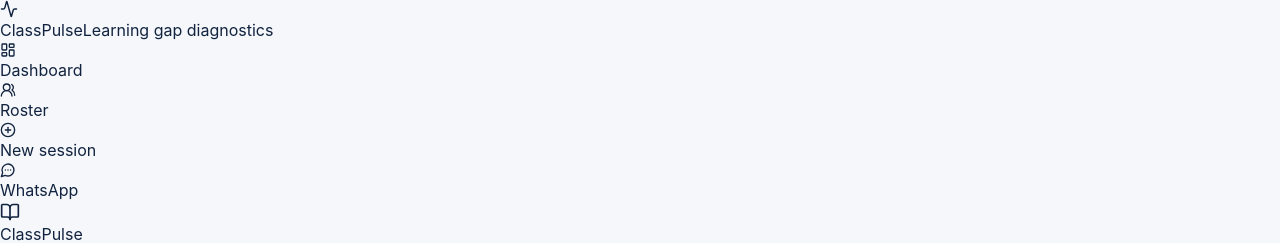
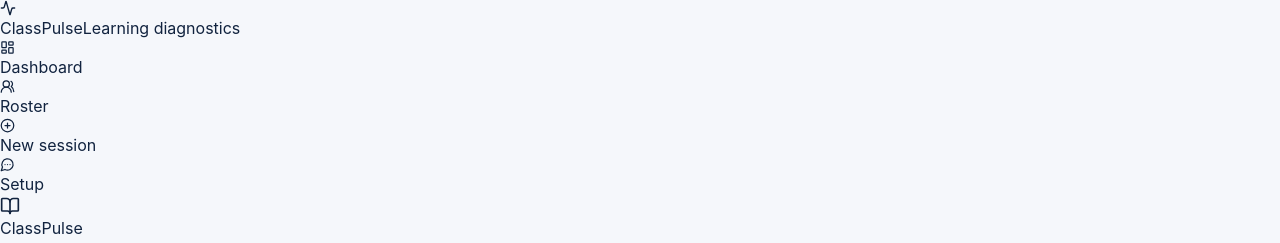
Before and after one commit to sricharanreddycheruku/Studentgap, a React (Vite) app in the folder client/: page /login in a window 1280 px wide. Shown: the top 243 px of the page. Built offline with nearby package versions, Linux system fonts and the light colour scheme; no server answers.

Commit message:
sync: update client/src/components/Navbar.jsx

```diff
--- a/client/src/components/Navbar.jsx
+++ b/client/src/components/Navbar.jsx
@@ -5,7 +5,7 @@
   { to: '/', label: 'Dashboard', icon: LayoutDashboard, end: true },
   { to: '/roster', label: 'Roster', icon: UsersRound },
   { to: '/sessions/new', label: 'New session', icon: PlusCircle },
-  { to: '/whatsapp', label: 'WhatsApp', icon: MessageCircleMore }
+  { to: '/whatsapp', label: 'Setup', icon: MessageCircleMore }
 ];
 
 const Navbar = () => {
@@ -17,33 +17,33 @@
   };
 
   return (
-    <header className="sticky top-0 z-30 border-b border-slate-200 bg-white/95 backdrop-blur-sm">
+    <header className="sticky top-0 z-30 border-b border-slate-200/80 bg-white/95 backdrop-blur-md">
       <div className="mx-auto flex w-full max-w-[1480px] items-center justify-between gap-4 px-4 py-3 sm:px-6 lg:px-8">
-        <Link to="/" className="flex min-w-0 items-center gap-3 shrink-0">
-          <span className="grid h-9 w-9 shrink-0 place-items-center rounded-xl bg-[#11233f] text-white shadow-md">
-            <Activity size={18} />
+        <Link to="/" className="flex min-w-0 items-center gap-2.5 shrink-0">
+          <span className="grid h-8 w-8 shrink-0 place-items-center rounded-lg bg-[#11233f] text-white">
+            <Activity size={16} />
           </span>
           <span className="hidden sm:block">
-            <span className="block text-lg font-black text-[#11233f] leading-tight">ClassPulse</span>
-            <span className="block text-xs text-slate-400 leading-tight">Learning gap diagnostics</span>
+            <span className="block text-base font-black text-[#11233f] leading-tight tracking-tight">ClassPulse</span>
+            <span className="block text-[10px] font-semibold text-slate-400 leading-tight uppercase tracking-wider">Learning diagnostics</span>
           </span>
         </Link>
 
-        <nav className="flex items-center gap-1" aria-label="Main navigation">
+        <nav className="flex items-center gap-0.5" aria-label="Main navigation">
           {navigation.map(({ to, label, icon: Icon, end }) => (
             <NavLink
               key={to}
               to={to}
               end={end}
               className={({ isActive }) =>
-                `flex items-center gap-1.5 rounded-lg px-3 py-2 text-sm font-semibold transition ${
+                `flex items-center gap-1.5 rounded-lg px-3 py-2 text-sm font-semibold transition-all ${
                   isActive
                     ? 'bg-[#11233f] text-white shadow-sm'
-                    : 'text-slate-600 hover:bg-slate-100 hover:text-slate-900'
+                    : 'text-slate-500 hover:bg-slate-100 hover:text-[#11233f]'
                 }`
               }
             >
-              <Icon size={16} />
+              <Icon size={15} />
               <span className="hidden sm:inline">{label}</span>
             </NavLink>
           ))}
@@ -53,9 +53,9 @@
               type="button"
               onClick={signOut}
               title="Sign out"
-              className="ml-1 grid h-9 w-9 place-items-center rounded-lg text-slate-500 transition hover:bg-rose-50 hover:text-rose-600"
+              className="ml-1 grid h-8 w-8 place-items-center rounded-lg text-slate-400 transition hover:bg-rose-50 hover:text-rose-500"
             >
-              <LogOut size={16} />
+              <LogOut size={15} />
             </button>
           )}
         </nav>
```
